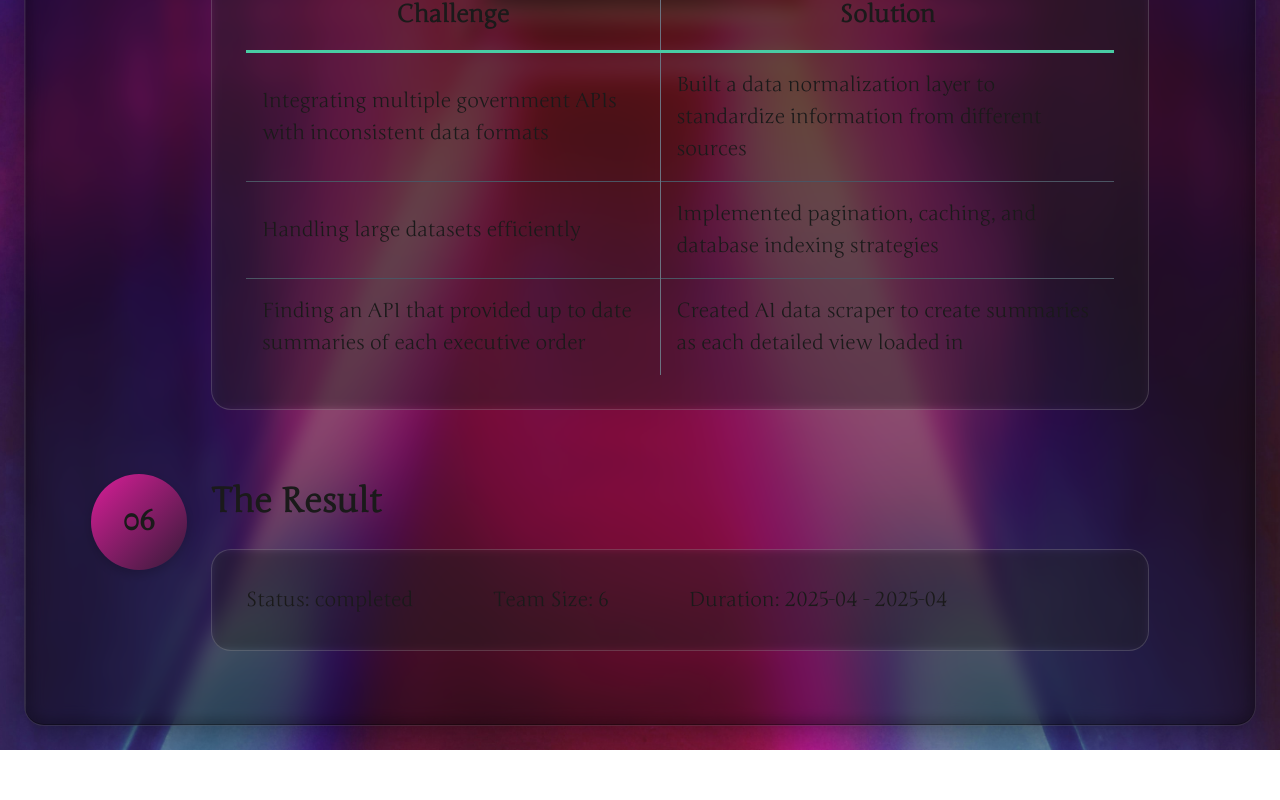
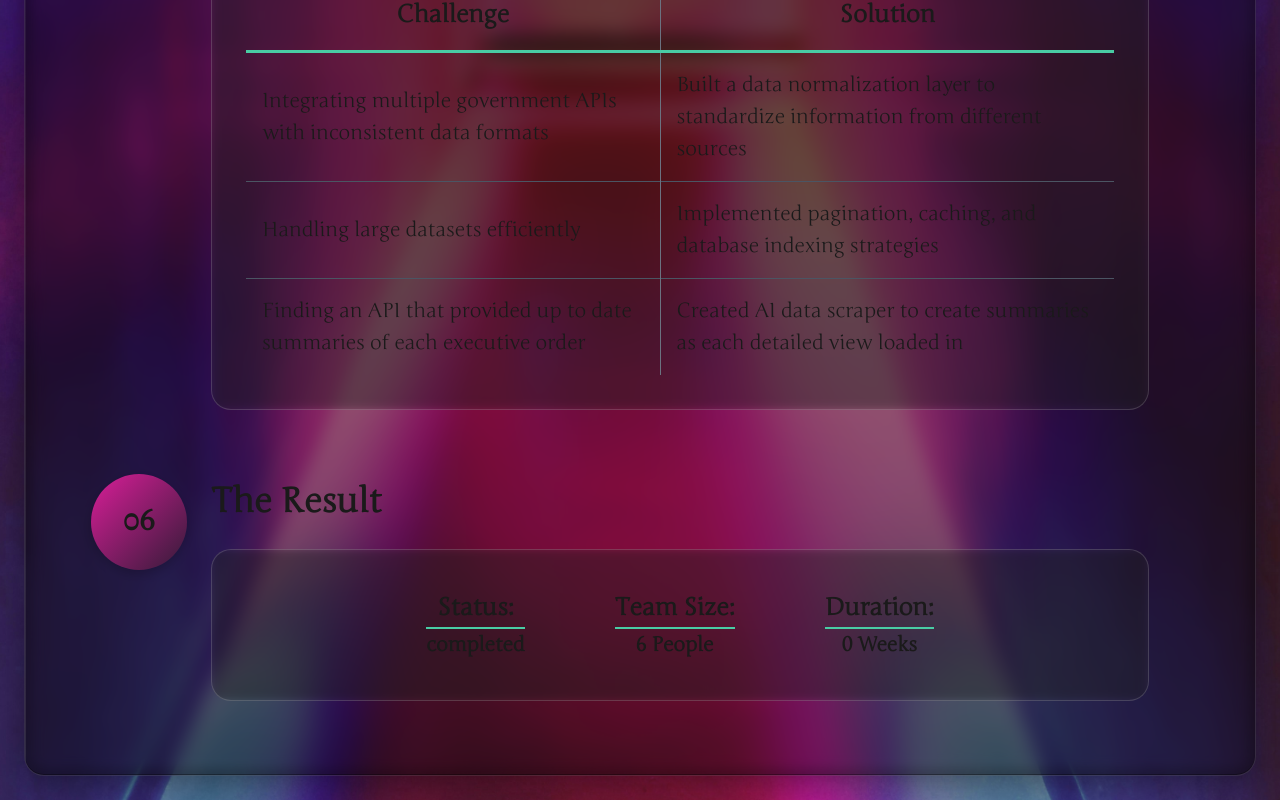
Before and after one commit to elysableu/portfolio, a Vue app: page /projects/repradar in a window 1280 px wide. Shown: the part 2759-3559 px from the top of the page. Before the commit the page ends 3509 px from the top, so only its background shows below. Built offline with nearby package versions, Linux system fonts and the light colour scheme; the HTML template or start-up script is replaced by a standard one.

Commit message:
Create timeline results component and import to timelineChapter component

```diff
--- a/src/components/projects/projectDetail/timeline/chapters/TimelineResults.vue
+++ b/src/components/projects/projectDetail/timeline/chapters/TimelineResults.vue
@@ -1,6 +1,7 @@
 <script setup lang="ts">
   import { computed } from 'vue'
   import type { ResultPacket } from '@/types/data.models'
+  import { formatDuration } from '@/utils/format'
 
   interface Props {
     content: ResultPacket
@@ -21,11 +22,11 @@
     </span>
     <span class="result team-size">
       <label class="result-label">Team Size: </label>
-      {{ (content as ResultPacket).teamSize }}
+      {{(content as ResultPacket).teamSize > 1 ? ` ${(content as ResultPacket).teamSize} People` : ` ${(content as ResultPacket).teamSize} Person` }}
     </span>
     <span class="result duration">
       <label class="result-label">Duration: </label>
-      {{ (content as ResultPacket).startDate }} - {{ (content as ResultPacket).endDate }}
+      {{ formatDuration((content as ResultPacket).startDate, (content as ResultPacket).endDate) }}
     </span>
     <div v-if="hasValidDemoVideo" class="demoVideo">
       <h3>Demo Video</h3>
@@ -44,5 +45,36 @@
   .results-container {
     display: flex;
     gap: 80px;
+    justify-content: center;
+    align-items: center;
+  }
+
+  .result {
+    display: flex;
+    flex-direction: column;
+    justify-content: center;
+    align-items: center;
+    padding: 5px;
+    font-size: 20px;
+    font-weight: bold;
+  }
+
+  .result-label {
+    width: 100%;
+    border-bottom: 2px solid #49CCA4;
+    text-align: center;
+    font-size: 24px !important;
+  }
+
+  .status {
+
+  }
+
+  .team-size {
+
+  }
+
+  .duration {
+
   }
 </style>
```
